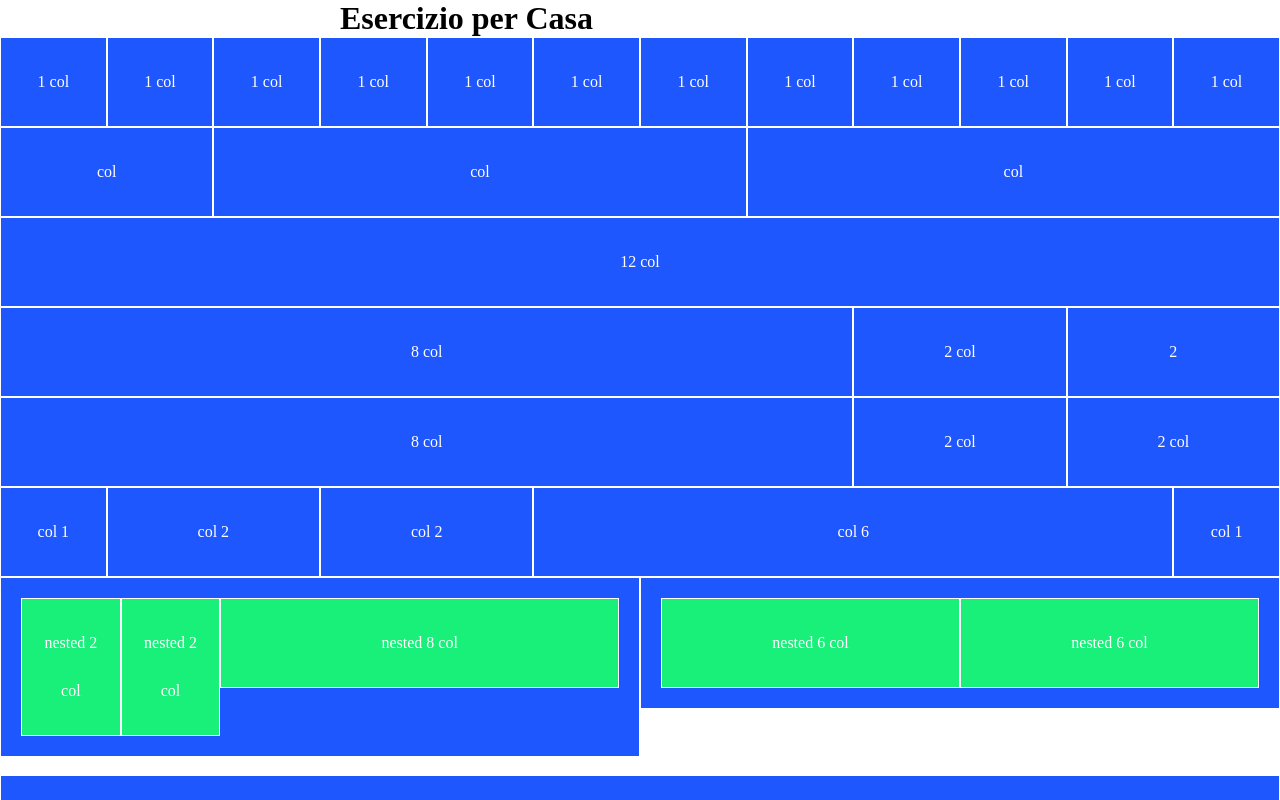
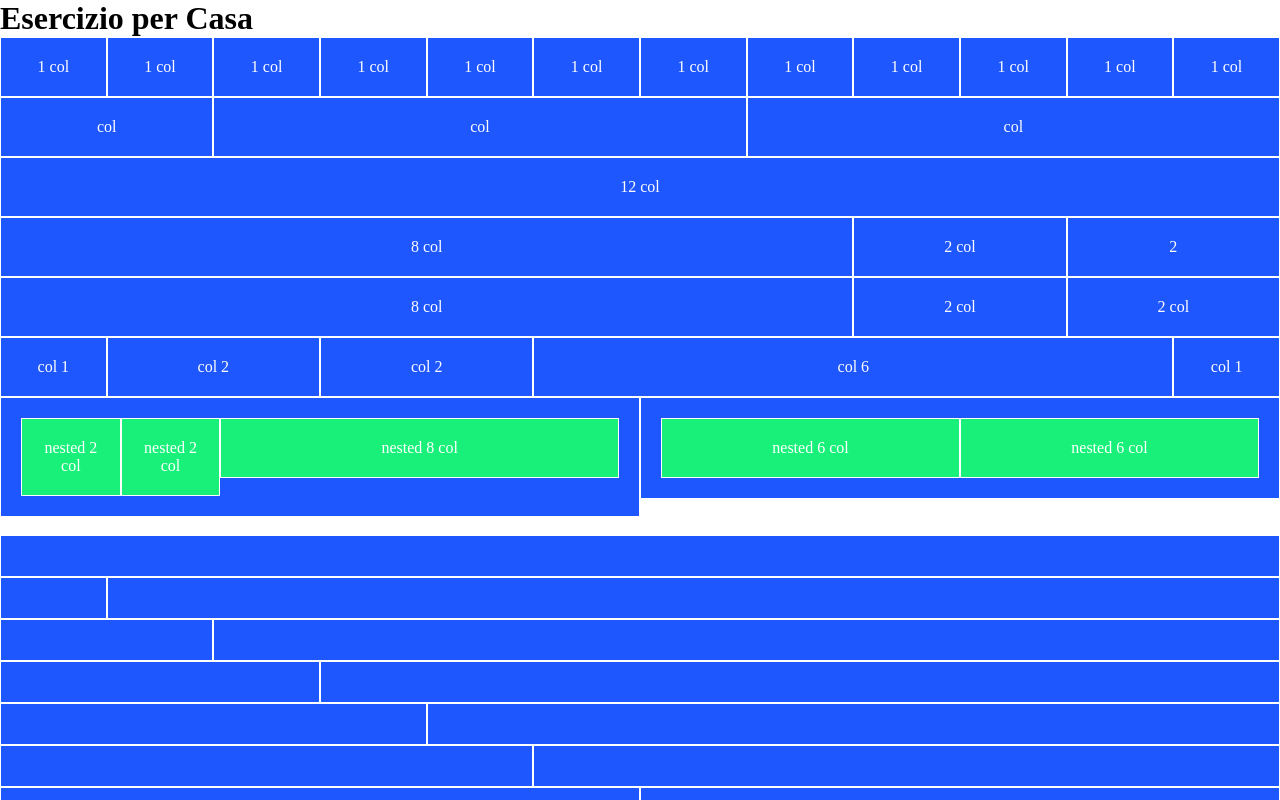
Before and after one commit to SamuelNdreu/html-css-12bool, a plain HTML site: page index.html in a window 1280 px wide. Shown: the top 800 px of the page. Drawn offline with Linux system fonts and the light colour scheme.

Commit message:
mistakes fixed

```diff
--- a/css/12bool.css
+++ b/css/12bool.css
@@ -4,7 +4,7 @@
     box-sizing: border-box;
 }
 .container{
-    max-width: 600px;
+    max-width: 100%;
     margin: 0 auto;
   }
 .container-xsmas{
@@ -23,7 +23,6 @@
     background-color: #1f57fe;
     color: white;
     text-align: center;
-    line-height: 3rem;
     height: 100%;
     padding: 20px;
 }
```
